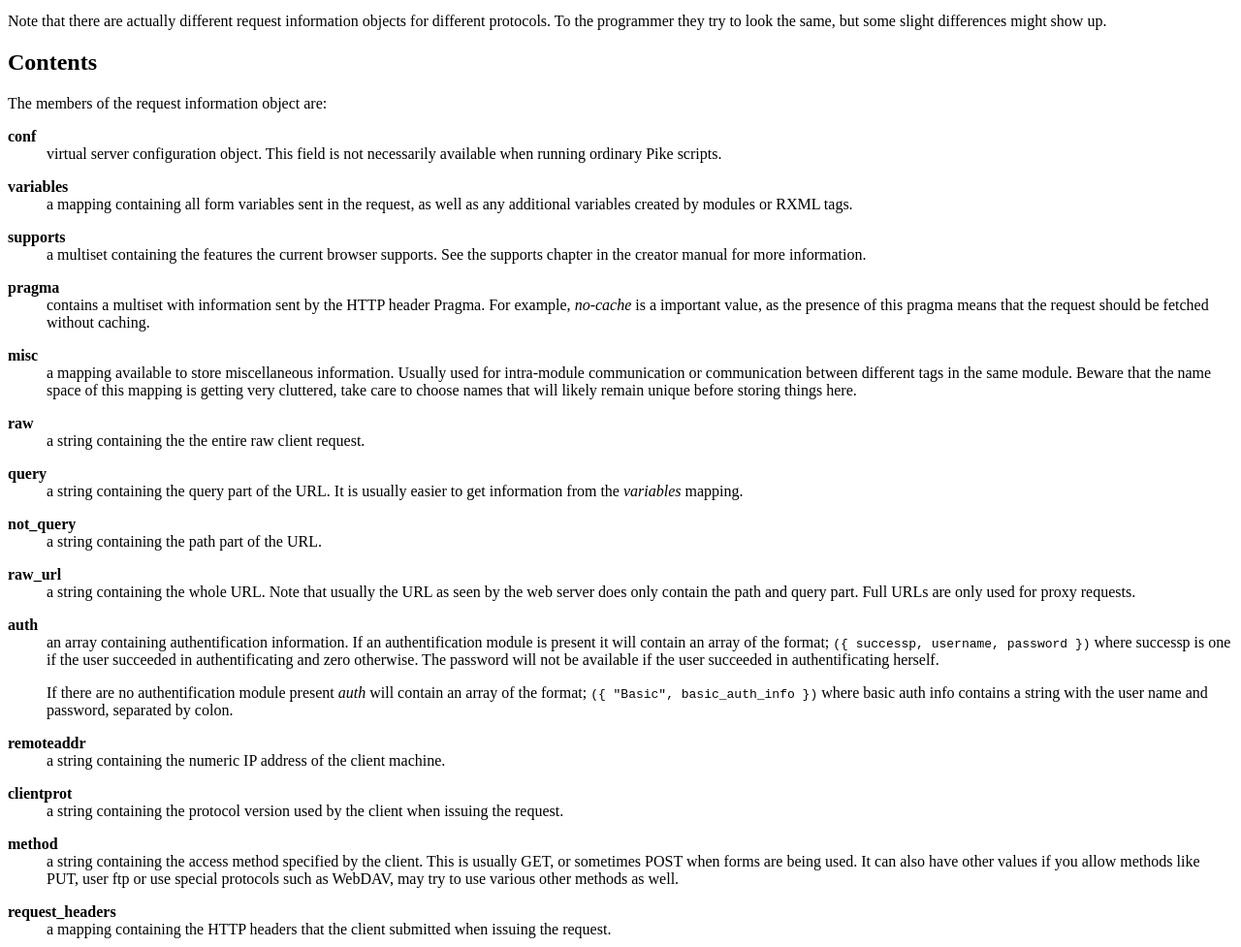
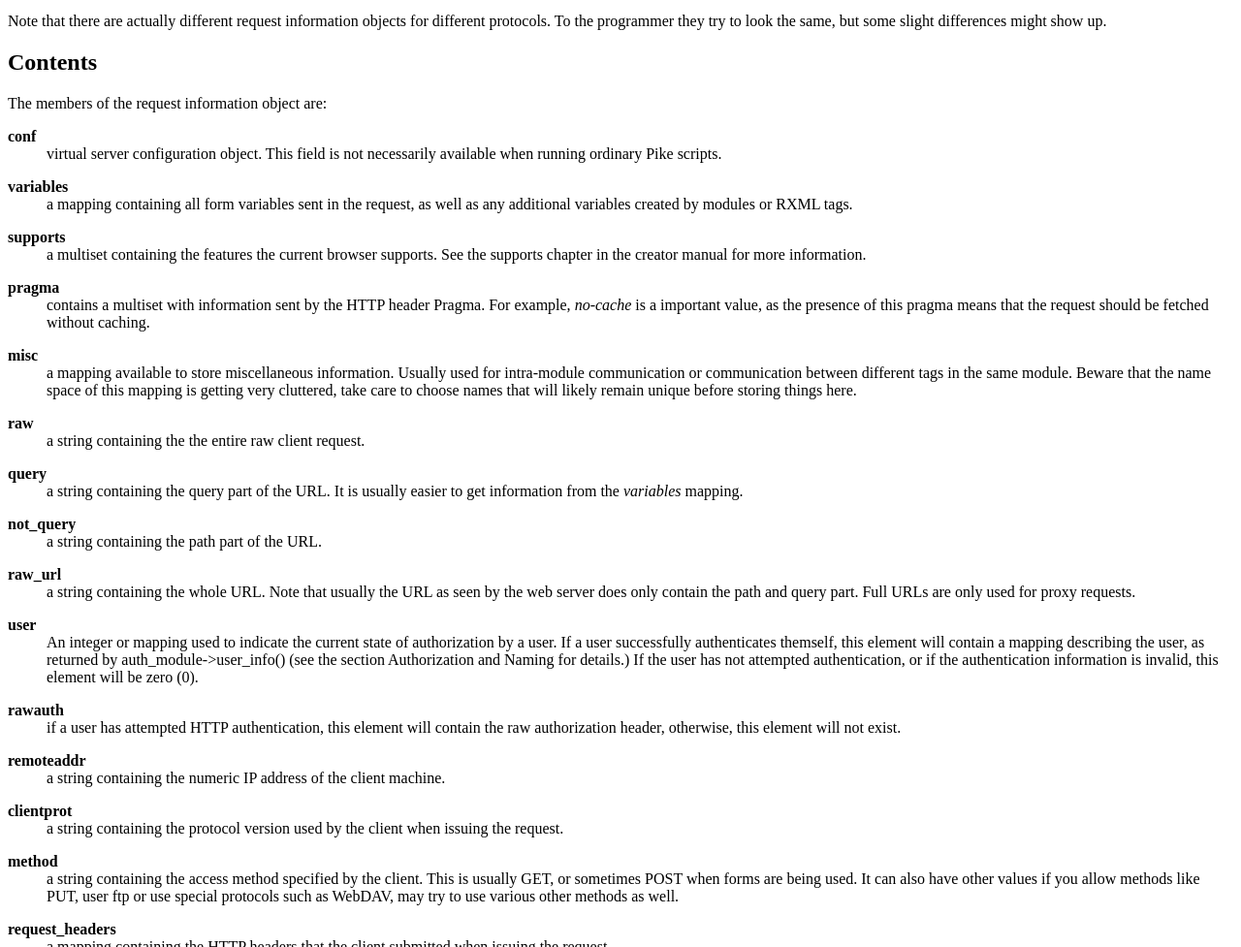
Before and after one commit to hww3/cpg, a plain HTML site: page request_id.html in a window 1280 px wide. Shown: the part 123-1100 px from the top of the page at 97% size. Drawn offline with Linux system fonts and the light colour scheme.

Commit message:
work, work, work.
--HG--
extra : convert_revision : svn%3A2b5a5965-8a46-0410-aa19-a76fe43533fc/trunk%40709

```diff
--- a/request_id.html
+++ b/request_id.html
@@ -65,19 +65,18 @@ by the web server does only contain the path and query part. Full URLs
 are only used for proxy requests.
 
 <p>
-<dt><b>auth</b><dd>
-an array containing authentification information. If an
-authentification module is present it will contain an array of the
-format; <tt>({ successp, username, password })</tt> where successp is
-one if the user succeeded in authentificating and zero otherwise. The
-password will not be available if the user succeeded in
-authentificating herself.
-
-<p>If there are no authentification module present <i>auth</i> will
-contain an array of the format; <tt>({ "Basic", basic_auth_info
-})</tt> where basic auth info contains a string with the user name and
-password, separated by colon.
-
+<dt><b>user</b><dd>
+An integer or mapping used to indicate the current state of authorization
+by a user. If a user successfully authenticates themself, this element
+will contain a mapping describing the user, as returned by
+auth_module->user_info() (see the section <xa href="auth">Authorization
+and Naming</xa> for details.) If the user has not attempted
+authentication, or if the authentication information is invalid, this
+element will be zero (0).
+<p>
+<dt><b>rawauth</b><dd>
+if a user has attempted HTTP authentication, this element will contain the
+raw authorization header, otherwise, this element will not exist.
 <p>
 <dt><b>remoteaddr</b><dd>
 a string containing the numeric IP address of the client machine.
```
Also changed, not shown: index.html (+0 -1 lines), introduction.html (+6 -3 lines), toc.html (+1 -0 lines), 1 other file.
